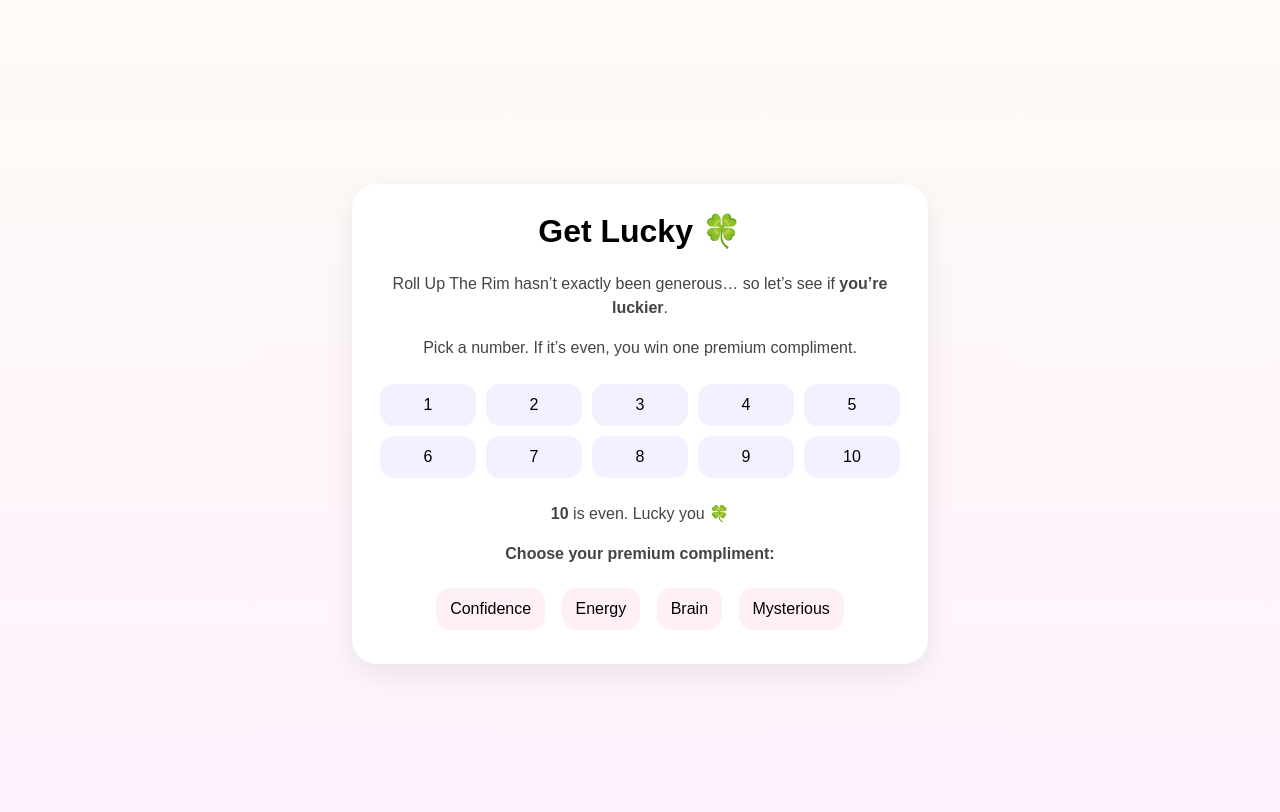
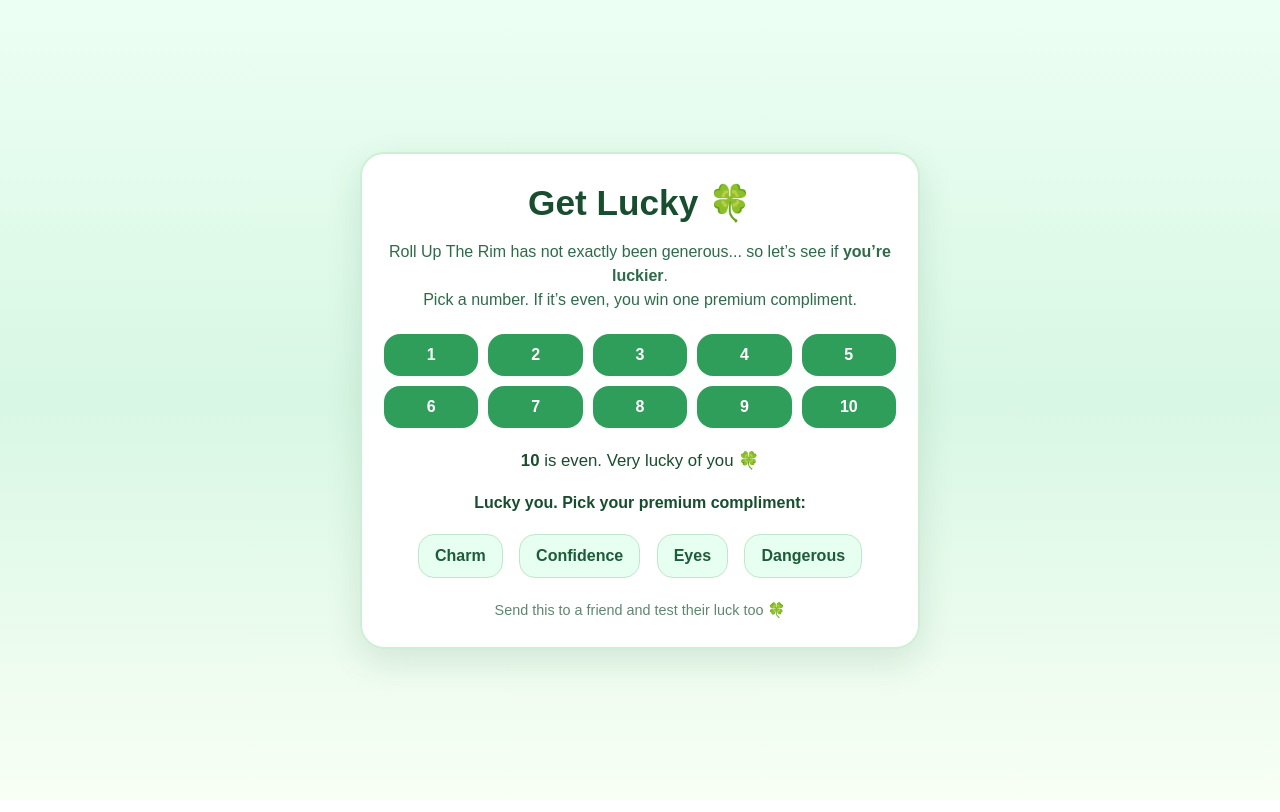
Before and after one commit to divcreates141/are-you-lucky, a plain HTML site: page index.html in a window 1280 px wide. Both pictures are taken after a click on the button "10". Drawn offline with Linux system fonts and the light colour scheme.

Commit message:
Update index.html

```diff
--- a/index.html
+++ b/index.html
@@ -5,114 +5,145 @@
   <meta name="viewport" content="width=device-width, initial-scale=1.0" />
   <title>Get Lucky 🍀</title>
   <style>
+    * {
+      box-sizing: border-box;
+    }
+
     body {
       margin: 0;
+      min-height: 100vh;
       font-family: Arial, sans-serif;
-      background: linear-gradient(180deg, #fffaf5, #fdf2ff);
-      min-height: 100vh;
+      background: linear-gradient(180deg, #ecfff3, #d8f7e4, #f8fff4);
       display: flex;
       align-items: center;
       justify-content: center;
-      padding: 24px;
+      padding: 20px;
+      color: #184d2f;
     }
 
     .card {
-      background: white;
       width: 100%;
-      max-width: 520px;
+      max-width: 560px;
+      background: rgba(255, 255, 255, 0.96);
       border-radius: 24px;
-      padding: 28px;
-      box-shadow: 0 10px 30px rgba(0,0,0,0.08);
+      padding: 28px 22px;
       text-align: center;
+      box-shadow: 0 12px 35px rgba(24, 77, 47, 0.12);
+      border: 2px solid #ccefd6;
     }
 
     h1 {
-      margin-top: 0;
-      font-size: 2rem;
+      margin: 0 0 10px;
+      font-size: 2.2rem;
     }
 
-    p {
-      color: #444;
+    .subtext {
+      font-size: 1rem;
       line-height: 1.5;
+      margin-bottom: 20px;
+      color: #2f6b4a;
     }
 
     .number-grid {
       display: grid;
       grid-template-columns: repeat(5, 1fr);
       gap: 10px;
-      margin: 24px 0;
+      margin: 22px 0;
     }
 
     button {
       border: none;
-      border-radius: 14px;
-      padding: 12px 14px;
+      border-radius: 16px;
+      padding: 12px;
       font-size: 1rem;
+      font-weight: bold;
       cursor: pointer;
-      transition: transform 0.15s ease;
+      transition: transform 0.15s ease, opacity 0.15s ease;
     }
 
     button:hover {
-      transform: scale(1.03);
+      transform: scale(1.04);
+      opacity: 0.96;
     }
 
     .num-btn {
-      background: #f5f0ff;
+      background: #2f9e5b;
+      color: white;
     }
 
     .choice-btn {
-      background: #fff0f6;
+      background: #e7fff0;
+      color: #1d5c38;
+      border: 1px solid #bfe7cb;
       margin: 6px;
+      padding: 12px 16px;
     }
 
     .share-btn {
-      background: #eef7ff;
-      margin: 8px 6px 0;
+      background: #184d2f;
+      color: white;
+      margin: 6px;
+      padding: 12px 16px;
     }
 
     #complimentChoices,
-    #resultCard,
+    #resultBox,
     #shareSection {
       display: none;
     }
 
+    #statusMessage {
+      margin-top: 12px;
+      font-size: 1.05rem;
+      min-height: 28px;
+    }
+
     .result-box {
-      margin-top: 22px;
-      padding: 20px;
-      border-radius: 20px;
-      background: linear-gradient(180deg, #fff7e8, #fff);
-      border: 1px solid #f3e4b8;
+      margin-top: 20px;
+      padding: 22px;
+      border-radius: 22px;
+      background: linear-gradient(135deg, #effff4, #fff9df);
+      border: 2px solid #7ccc95;
+    }
+
+    .result-title {
+      font-size: 1.4rem;
+      margin-bottom: 8px;
     }
 
     .compliment-card {
-      margin-top: 16px;
-      padding: 22px;
-      border-radius: 20px;
-      background: linear-gradient(135deg, #ffe8f3, #f4ecff);
+      margin-top: 14px;
+      padding: 18px;
+      border-radius: 18px;
+      background: #ffffff;
+      border: 1px dashed #7abf8e;
       font-size: 1.15rem;
-      font-weight: bold;
-      color: #333;
+      line-height: 1.5;
+      color: #184d2f;
     }
 
-    .small {
+    .small-note {
+      margin-top: 12px;
       font-size: 0.92rem;
-      color: #666;
-      margin-top: 12px;
+      color: #4f7a60;
     }
 
-    .hidden {
-      display: none;
+    .footer-note {
+      margin-top: 18px;
+      font-size: 0.9rem;
+      color: #5f876d;
     }
   </style>
 </head>
 <body>
   <div class="card">
     <h1>Get Lucky 🍀</h1>
-    <p>
-      Roll Up The Rim hasn’t exactly been generous…
-      so let’s see if <strong>you’re luckier</strong>.
+
+    <p class="subtext">
+      Roll Up The Rim has not exactly been generous...
+      so let’s see if <strong>you’re luckier</strong>.<br />
+      Pick a number. If it’s even, you win one premium compliment.
     </p>
-    <p>Pick a number. If it’s even, you win one premium compliment.</p>
 
     <div class="number-grid">
       <button class="num-btn" onclick="checkNumber(1)">1</button>
@@ -130,23 +161,28 @@
     <div id="statusMessage"></div>
 
     <div id="complimentChoices">
-      <p><strong>Choose your premium compliment:</strong></p>
+      <p><strong>Lucky you. Pick your premium compliment:</strong></p>
+
+      <button class="choice-btn" onclick="showCompliment('charm')">Charm</button>
       <button class="choice-btn" onclick="showCompliment('confidence')">Confidence</button>
-      <button class="choice-btn" onclick="showCompliment('energy')">Energy</button>
-      <button class="choice-btn" onclick="showCompliment('intelligence')">Brain</button>
-      <button class="choice-btn" onclick="showCompliment('mysterious')">Mysterious</button>
+      <button class="choice-btn" onclick="showCompliment('eyes')">Eyes</button>
+      <button class="choice-btn" onclick="showCompliment('dangerous')">Dangerous</button>
     </div>
 
-    <div id="resultCard" class="result-box">
-      <div><strong>You got lucky ✨</strong></div>
-      <div class="small">You win one premium compliment.</div>
+    <div id="resultBox" class="result-box">
+      <div class="result-title">✨ You got lucky</div>
+      <div>You win one premium compliment.</div>
       <div id="complimentText" class="compliment-card"></div>
+      <div class="small-note">Cute enough to screenshot. Slightly dangerous.</div>
     </div>
 
     <div id="shareSection">
-      <p class="small">Cute enough to screenshot. Dangerous.</p>
       <button class="share-btn" onclick="copyGameLink()">Copy game link</button>
       <button class="share-btn" onclick="shareResult()">Share result</button>
+    </div>
+
+    <div class="footer-note">
+      Send this to a friend and test their luck too 🍀
     </div>
   </div>
 
@@ -154,42 +190,45 @@
     let currentCompliment = "";
 
     const compliments = {
-      confidence: "You have the kind of confidence people wish they could borrow for a day.",
-      energy: "Your energy feels like the reason a room gets better when you walk in.",
-      intelligence: "Your brain is extremely attractive, which feels unfair to everyone else.",
-      mysterious: "You have the kind of vibe people want to figure out and secretly remember."
+      charm: "You have the kind of charm that could get away with a lot.",
+      confidence: "You have dangerously attractive confidence.",
+      eyes: "Your eyes probably cause unnecessary distractions.",
+      dangerous: "You seem like a very good idea and a terrible influence."
     };
 
     function checkNumber(num) {
-      document.getElementById("resultCard").style.display = "none";
+      document.getElementById("resultBox").style.display = "none";
       document.getElementById("shareSection").style.display = "none";
+      document.getElementById("complimentChoices").style.display = "none";
       document.getElementById("complimentText").innerText = "";
 
       if (num % 2 === 0) {
         document.getElementById("statusMessage").innerHTML =
-          "<p><strong>" + num + "</strong> is even. Lucky you 🍀</p>";
+          "<strong>" + num + "</strong> is even. Very lucky of you 🍀";
         document.getElementById("complimentChoices").style.display = "block";
+        launchConfetti();
       } else {
         document.getElementById("statusMessage").innerHTML =
-          "<p><strong>" + num + "</strong> is not lucky today… but I respect the optimism.</p>";
-        document.getElementById("complimentChoices").style.display = "none";
+          "<strong>" + num + "</strong> is not lucky today... but the confidence was attractive.";
       }
     }
 
     function showCompliment(type) {
       currentCompliment = compliments[type];
       document.getElementById("complimentText").innerText = currentCompliment;
-      document.getElementById("resultCard").style.display = "block";
+      document.getElementById("resultBox").style.display = "block";
       document.getElementById("shareSection").style.display = "block";
     }
 
     function copyGameLink() {
       navigator.clipboard.writeText(window.location.href);
-      alert("Game link copied. Send it to your lucky friend 🍀");
+      alert("Game link copied 🍀");
     }
 
     function shareResult() {
-      const text = "I got lucky and won a premium compliment 🍀 Try it yourself: " + window.location.href;
+      const text =
+        "I got lucky and won a premium compliment 🍀 Try your luck here: " + window.location.href;
+
       if (navigator.share) {
         navigator.share({
           title: "Get Lucky 🍀",
@@ -198,7 +237,31 @@
         });
       } else {
         navigator.clipboard.writeText(text);
-        alert("Share text copied. Paste it into Instagram story, DM, or text.");
+        alert("Share text copied. Paste it into Instagram, text, or DM.");
+      }
+    }
+
+    function launchConfetti() {
+      for (let i = 0; i < 14; i++) {
+        const shamrock = document.createElement("div");
+        shamrock.innerText = "🍀";
+        shamrock.style.position = "fixed";
+        shamrock.style.left = Math.random() * window.innerWidth + "px";
+        shamrock.style.top = "-20px";
+        shamrock.style.fontSize = (18 + Math.random() * 18) + "px";
+        shamrock.style.pointerEvents = "none";
+        shamrock.style.zIndex = "9999";
+        shamrock.style.transition = "transform 2.5s linear, opacity 2.5s linear";
+        document.body.appendChild(shamrock);
+
+        setTimeout(() => {
+          shamrock.style.transform = `translateY(${window.innerHeight + 80}px) rotate(${360 + Math.random() * 360}deg)`;
+          shamrock.style.opacity = "0";
+        }, 50);
+
+        setTimeout(() => {
+          shamrock.remove();
+        }, 2600);
       }
     }
   </script>
```
